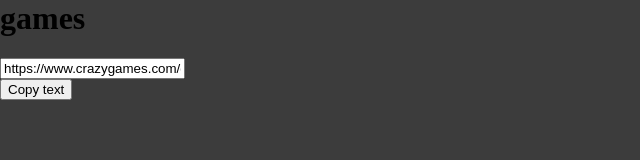
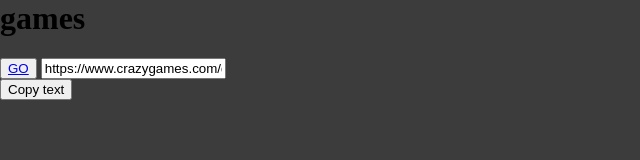
Before and after one commit to bukhari2015/W3schools, a plain HTML site: page index.html in a window 1280 px wide. Shown: the whole page, without its empty margins (0-640 px from the left). Drawn offline with Linux system fonts and the light colour scheme.

Commit message:
Update index.html

```diff
--- a/index.html
+++ b/index.html
@@ -1,12 +1,11 @@
 <html>
 <h1>games</h1>
 <title>mygames</title>
-    <style>
+<button> <a href="https://www.crazygames.com/game/tank-off-2" class="btn">GO</a> </button>
+        <style>
       body {
         background: #3C3C3C;
         margin: 0;
-
-
 <head>
 <meta name="viewport" content="width=device-width, initial-scale=1">
 .tooltip {
```
